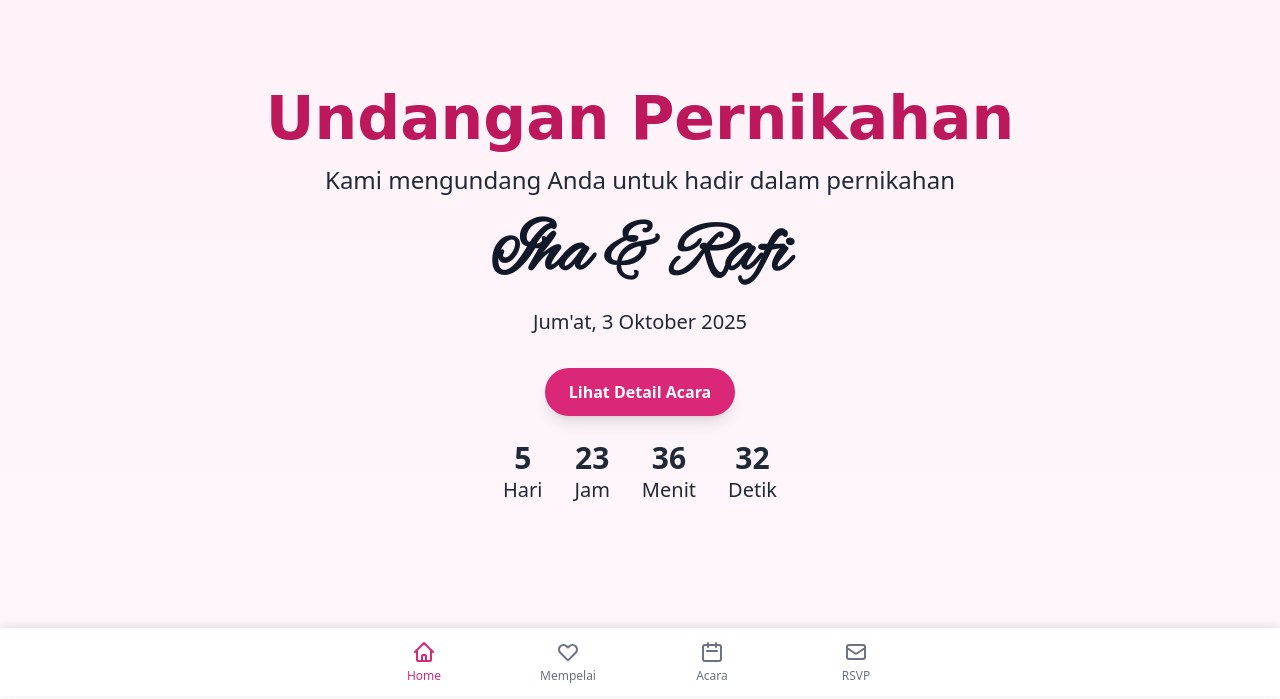
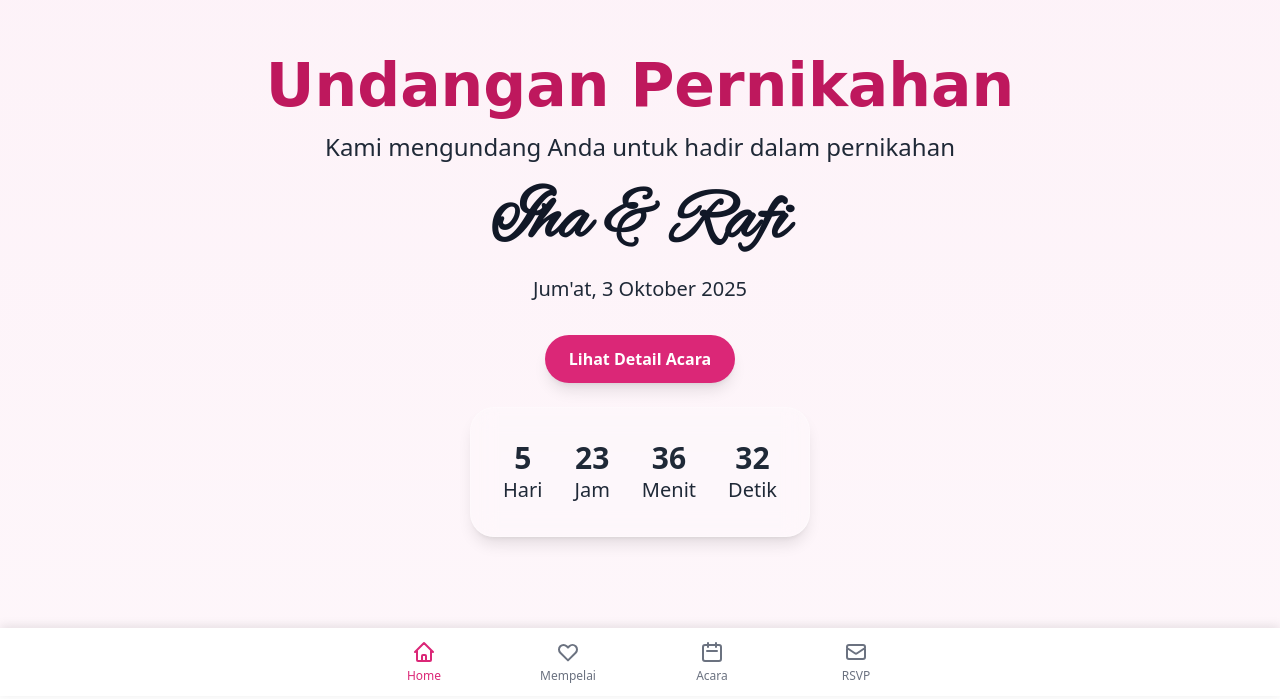
Before and after one commit to isoul87/ihaandrafi, a website: page index.html in a window 1280 px wide. Shown: the part 104-803 px from the top of the page. Drawn offline with nearby package versions, Linux system fonts and the light colour scheme; a web font is replaced by a local one.

Commit message:
add animation

```diff
--- a/index.html
+++ b/index.html
@@ -1,5 +1,5 @@
 <!DOCTYPE html>
-<html lang="id">
+<html lang="id" class="scroll-smooth">
 <head>
   <meta charset="UTF-8">
   <meta name="viewport" content="width=device-width, initial-scale=1.0">
@@ -60,12 +60,12 @@
     <p class="mt-4 text-lg md:text-xl">Jum'at, 3 Oktober 2025</p>
     <a href="#acara" class="mt-8 px-6 py-3 bg-pink-600 font-bold text-white rounded-full shadow-lg hover:bg-pink-700 transition">Lihat Detail Acara</a>
 
-    <div id="countdown" class="flex justify-center gap-4 md:gap-8 mt-6 text-xl">
-      <div><span id="days" class="font-bold text-3xl">00</span><br>Hari</div>
-      <div><span id="hours" class="font-bold text-3xl">00</span><br>Jam</div>
-      <div><span id="minutes" class="font-bold text-3xl">00</span><br>Menit</div>
-      <div><span id="seconds" class="font-bold text-3xl">00</span><br>Detik</div>
-    </div>
+    <div id="countdown" class="bg-white/20 backdrop-blur-md rounded-3xl p-6 md:p-8 flex justify-center gap-7 md:gap-8 mt-6 text-xl shadow-lg border border-white/30">
+    <div><span id="days" class="font-bold text-3xl">00</span><br>Hari</div>
+    <div><span id="hours" class="font-bold text-3xl">00</span><br>Jam</div>
+    <div><span id="minutes" class="font-bold text-3xl">00</span><br>Menit</div>
+    <div><span id="seconds" class="font-bold text-3xl">00</span><br>Detik</div>
+  </div>
 
   </section>
 
```
Also changed, not shown: src/output.css.
